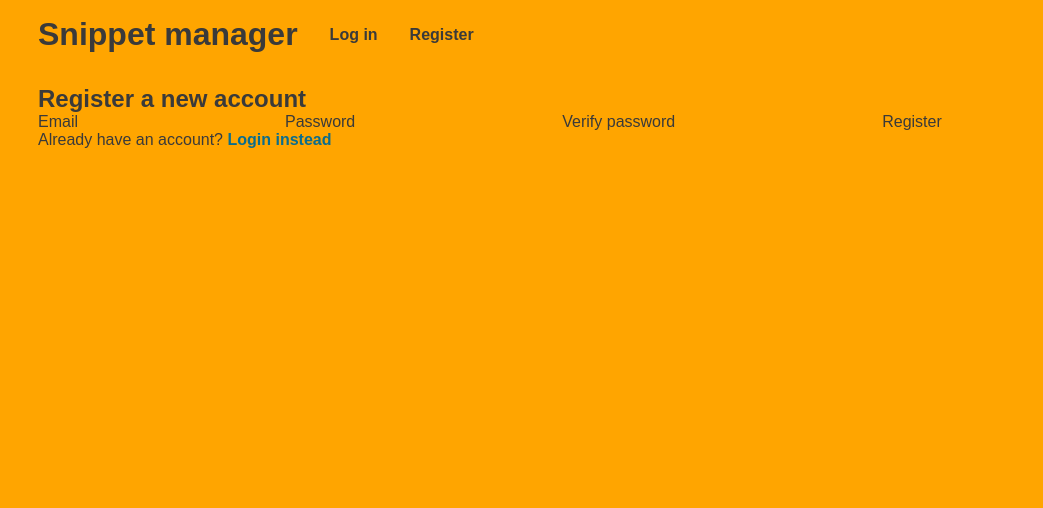
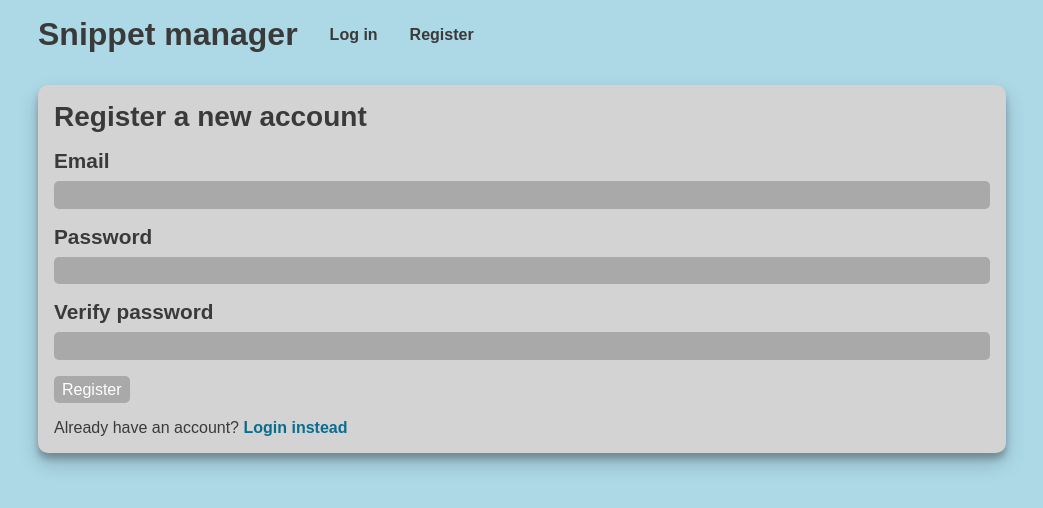
Before and after one commit to polnikovandrey/mern, a React (Create React App) app in the folder client/: page /register in a window 1280 px wide. Shown: the top 508 px of the page, without its empty margins (118-1161 px from the left). Built offline with nearby package versions, Linux system fonts and the light colour scheme.

Commit message:
Snippet Manager Client Implementing user authentication ..3

```diff
--- /dev/null
+++ b/client/src/components/auth/AuthForm.scss
@@ -0,0 +1,17 @@
+@import "../../style/mixins";
+
+.auth-form {
+  @include card();
+
+  h2 {
+    margin-bottom: 1rem;
+    font-size: 1.75rem;
+  }
+
+  .button-submit {
+    @include button();
+    margin-bottom: 1rem;
+    background: var(--dark-color);
+    color: var(--text-light-color);
+  }
+}
--- a/client/src/components/auth/Login.tsx
+++ b/client/src/components/auth/Login.tsx
@@ -1,6 +1,7 @@
 import React, {FormEvent, useState} from "react";
 import {Link} from "react-router-dom";
 import Axios from "axios";
+import "./AuthForm.scss";
 
 function Login() {
 
@@ -19,12 +20,12 @@
 	return (
 		<div className="auth-form">
 			<h2>Log in</h2>
-			<form onSubmit={register}>
+			<form className="form" onSubmit={register}>
 				<label htmlFor="form-email">Email</label>
 				<input id="form-email" type="email" value={formEmail} onChange={(event) => setFormEmail(event.target.value)}/>
 				<label htmlFor="form-password">Password</label>
 				<input id="form-password" type="password" value={formPassword} onChange={(event) => setFormPassword(event.target.value)}/>
-				<button type="submit">Log in</button>
+				<button className="button-submit" type="submit">Log in</button>
 				<p>Don't have an account yet? <Link to="/register">Register here</Link></p>
 			</form>
 		</div>
--- a/client/src/components/auth/Register.tsx
+++ b/client/src/components/auth/Register.tsx
@@ -1,6 +1,7 @@
 import React, {FormEvent, useState} from "react";
 import {Link} from "react-router-dom";
 import Axios from "axios";
+import "./AuthForm.scss";
 
 function Register() {
 
@@ -21,14 +22,14 @@
 	return (
 		<div className="auth-form">
 			<h2>Register a new account</h2>
-			<form onSubmit={register}>
+			<form className="form" onSubmit={register}>
 				<label htmlFor="form-email">Email</label>
 				<input id="form-email" type="email" value={formEmail} onChange={(event) => setFormEmail(event.target.value)}/>
 				<label htmlFor="form-password">Password</label>
 				<input id="form-password" type="password" value={formPassword} onChange={(event) => setFormPassword(event.target.value)}/>
 				<label htmlFor="form-password-verify">Verify password</label>
 				<input id="form-password-verify" type="password" value={formPasswordVerify} onChange={(event) => setFormPasswordVerify(event.target.value)}/>
-				<button type="submit">Register</button>
+				<button className="button-submit" type="submit">Register</button>
 				<p>Already have an account? <Link to="/login">Login instead</Link></p>
 			</form>
 		</div>
--- a/client/src/components/home/SnippetEditor.scss
+++ b/client/src/components/home/SnippetEditor.scss
@@ -3,32 +3,6 @@
 
 .snippet-editor {
   @include card();
-
-  label,
-  input,
-  textarea {
-    display: block;
-  }
-
-  label {
-    margin-bottom: 0.5rem;
-    font-size: 1.3rem;
-    font-weight: bold;
-  }
-
-  input,
-  textarea {
-    margin-bottom: 1rem;
-    padding: 0.3rem 0.5rem;
-    border-radius: 5px;
-    width: 100%;
-    background: var(--dark-color);
-  }
-
-  textarea {
-    height: 200px;
-    resize: none;
-  }
 
   .button-save,
   .button-cancel {
--- a/client/src/components/home/SnippetEditor.tsx
+++ b/client/src/components/home/SnippetEditor.tsx
@@ -41,7 +41,7 @@
 
 	return (
 		<div className="snippet-editor">
-			<form onSubmit={(e) => saveSnippet(e)}>
+			<form className="form" onSubmit={(e) => saveSnippet(e)}>
 				<label htmlFor="editor-title">Title</label>
 				<input id="editor-title" type="text" value={editorTitle} onChange={(e) => setEditorTitle(e.target.value)}/>
 				<label htmlFor="editor-description">Description</label>
--- /dev/null
+++ b/client/src/style/forms.scss
@@ -0,0 +1,27 @@
+.form {
+  label,
+  input,
+  textarea {
+    display: block;
+  }
+
+  label {
+    margin-bottom: 0.5rem;
+    font-size: 1.3rem;
+    font-weight: bold;
+  }
+
+  input,
+  textarea {
+    margin-bottom: 1rem;
+    padding: 0.3rem 0.5rem;
+    border-radius: 5px;
+    width: 100%;
+    background: var(--dark-color);
+  }
+
+  textarea {
+    height: 200px;
+    resize: none;
+  }
+}
--- a/client/src/style/index.scss
+++ b/client/src/style/index.scss
@@ -1,5 +1,6 @@
 @import "./variables";
 @import "./mixins";
+@import "./forms";
 
 * {   // reset
   margin: 0;
@@ -8,8 +9,7 @@
 }
 
 body {
-  //background: var(--primary-color);
-  background-color: orange;
+  background: var(--primary-color);
   color: var(--text-dark-color);
   font-family: sans-serif;
 }
```
